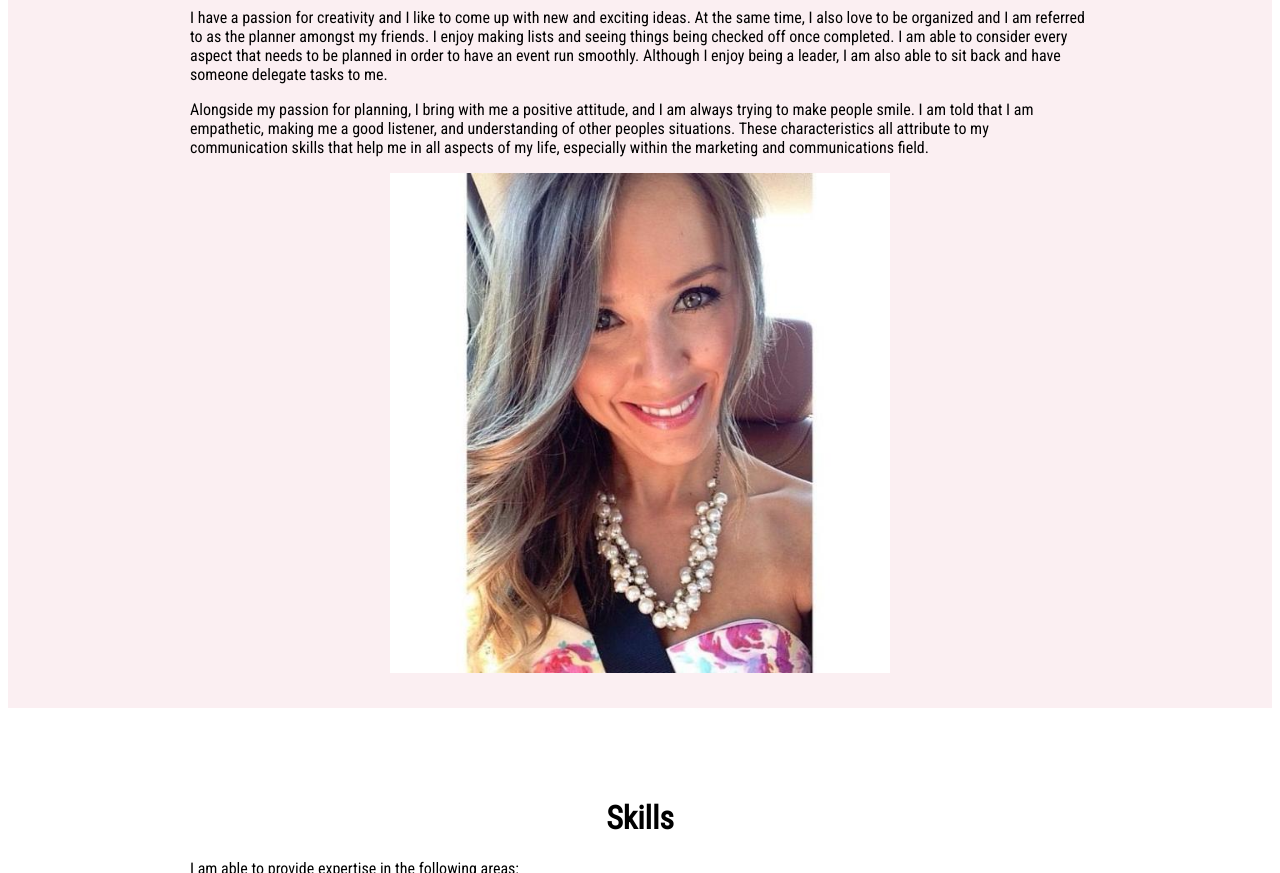
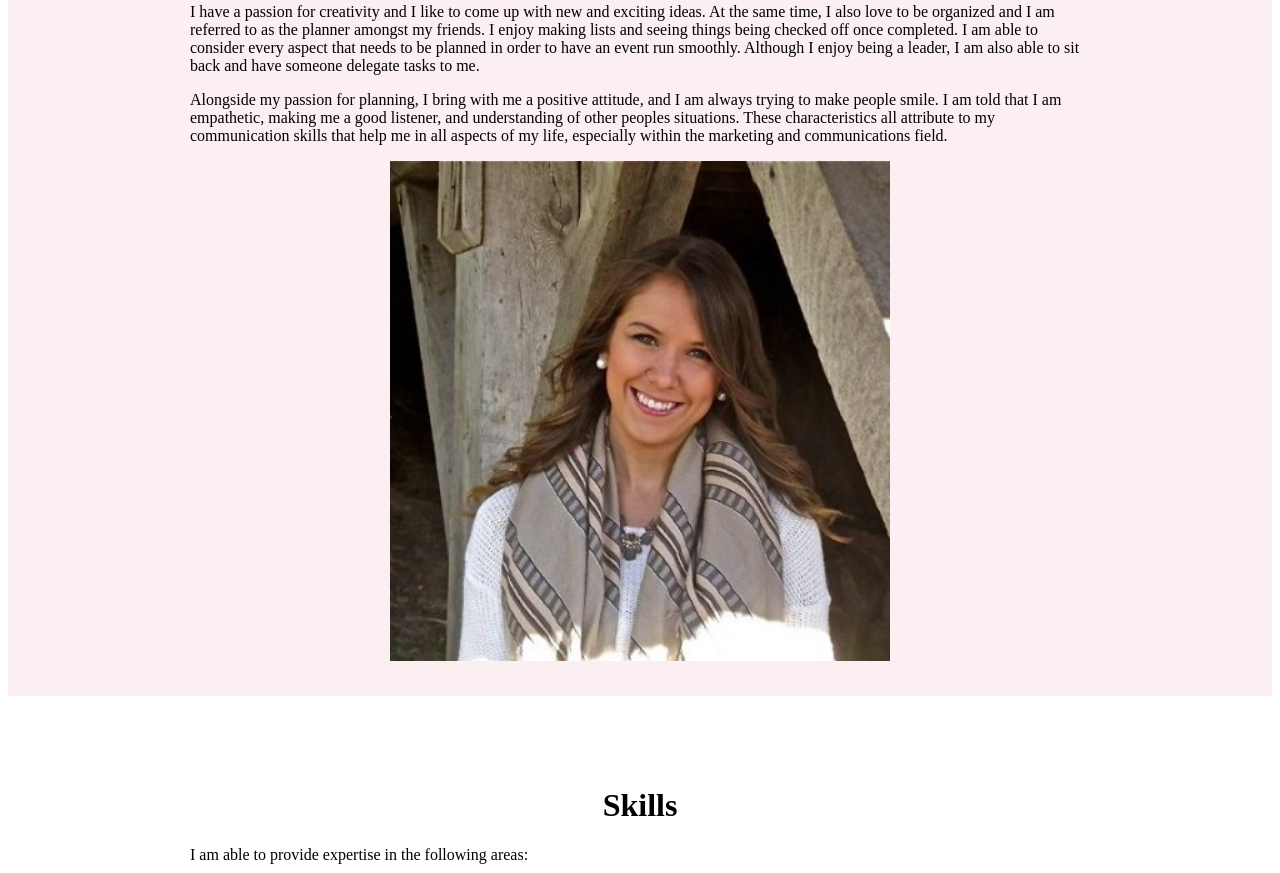
Before and after one commit to lindsayeden/lindsayportfolio, a website: page client/index.html in a window 1280 px wide. Shown: the part 709-1582 px from the top of the page. Drawn offline with nearby package versions, Linux system fonts and the light colour scheme; some packages are replaced by stand-ins of ours; a script that the page names is missing.

Commit message:
Changed photo

```diff
--- a/client/css/base.css
+++ b/client/css/base.css
@@ -1,6 +1,6 @@
 body {
 		background-color: #ffffff;
-		font-family: 'Roboto Condensed';
+		font-family: '';
 		overflow: auto;
 		text-align: left;
 }
--- a/client/index.html
+++ b/client/index.html
@@ -41,7 +41,7 @@
 
 				<p>Alongside my passion for planning, I bring with me a positive attitude, and I am always trying to make people smile. I am told that I am empathetic, making me a good listener, and understanding of other peoples situations. These characteristics all attribute to my communication skills that help me in all aspects of my life, especially within the marketing and communications field.</p>
 
-				<img src="lindsayportfoliopicture.jpg" class= "PortfolioPicture" style="width:500px; height:relative">
+				<img src="lindsayportfoliopicture2.jpg" class= "PortfolioPicture" style="width:500px; height:relative">
 
 			</div>
 		</div>
```
Also changed, not shown: client/lindsayportfoliopicture2.jpg (added).
